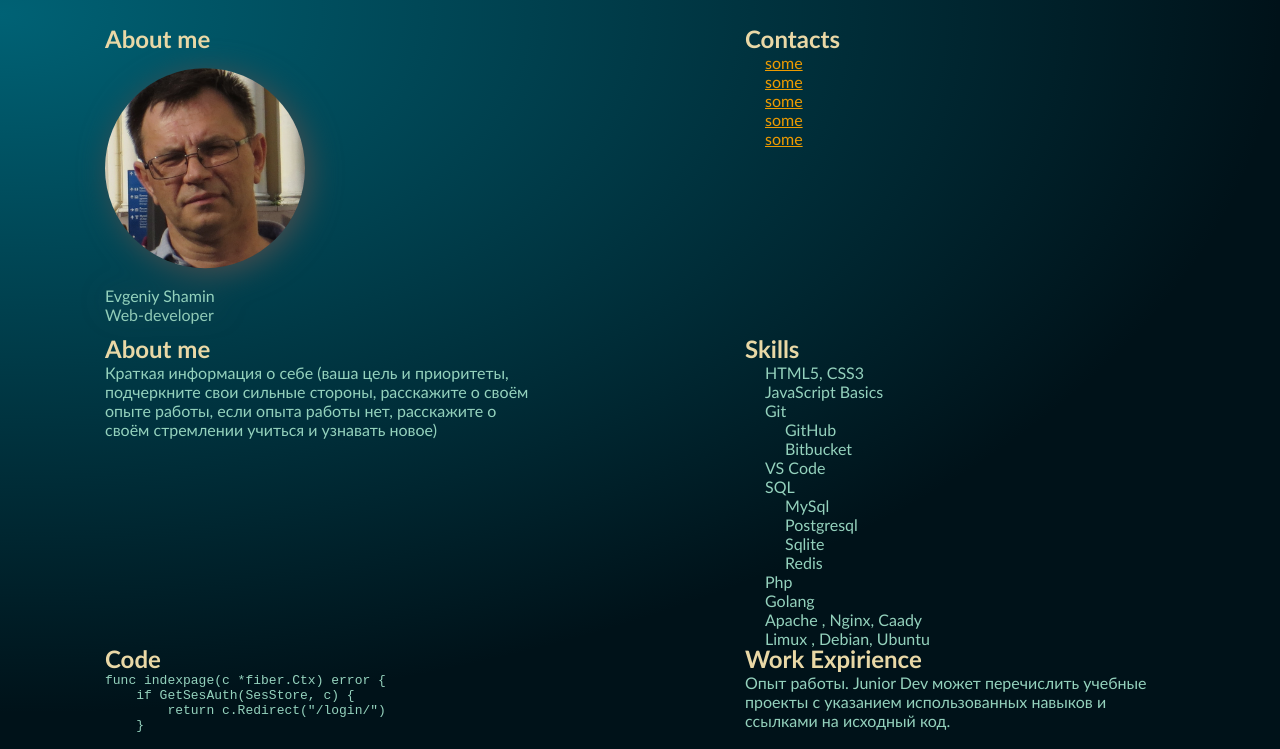
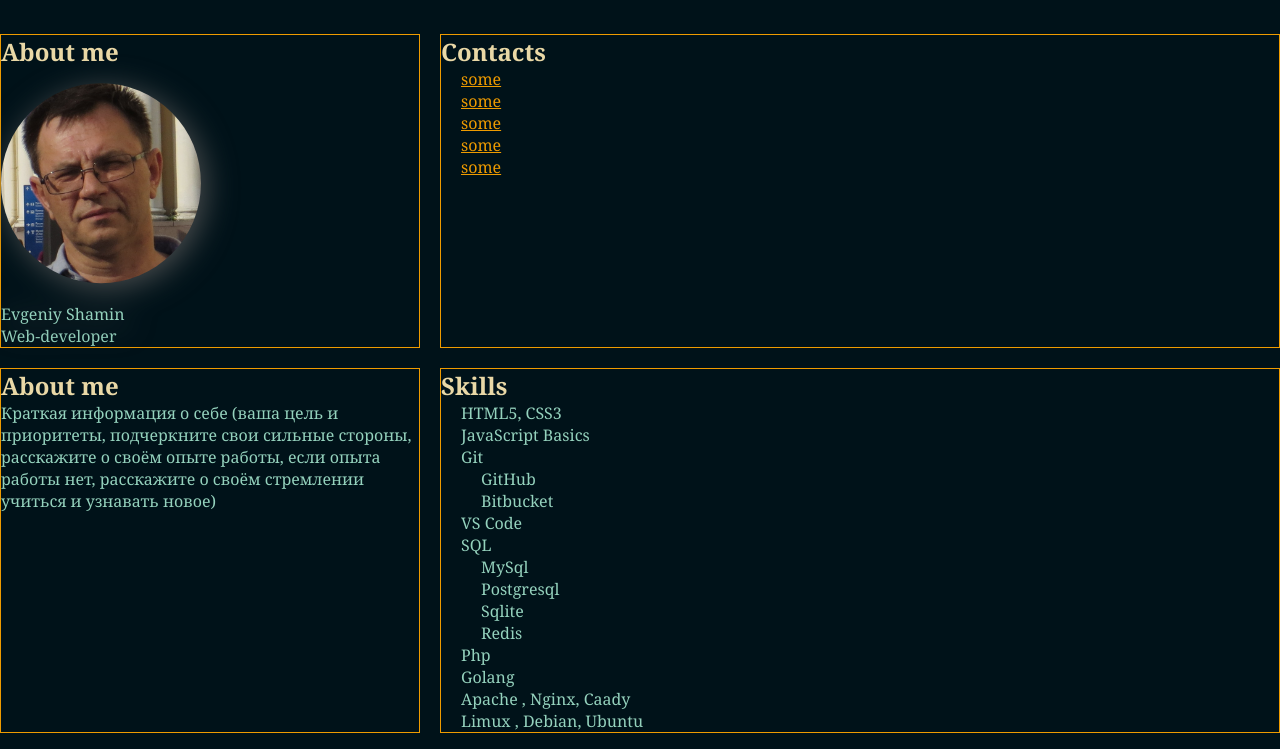
Before and after one commit to Rolbeth/rsschool-cv, a plain HTML site: page index.html in a window 1280 px wide. Shown: the part 86-835 px from the top of the page. Drawn offline with Linux system fonts and the light colour scheme.

Commit message:
fix: verstka

```diff
--- a/index.html
+++ b/index.html
@@ -12,7 +12,10 @@
 <body>
 
     <header>
-        <h1>Evgeniy Shamin</h1>
+        <div>
+            <h1>Evgeniy Shamin</h1>
+            <span>Web developer</span>
+        </div>
         <nav>
             <a href="#">link</a>
             <a href="#">link</a>
@@ -24,6 +27,7 @@
     </header>
 
     <main>
+
         <section>
             <h2>About me </h2>
             <figure>
@@ -35,6 +39,7 @@
             </p>
 
         </section>
+
         <section>
             <h2>Contacts </h2>
 
--- a/styles/style.css
+++ b/styles/style.css
@@ -1,4 +1,3 @@
-
 /*
 #001219
 #005F73
@@ -25,31 +24,42 @@
 
 html, body {
     height: 100%;
-    /* font-family: Georgia, 'Times New Roman', Times, serif; */
-    font-family: 'Trebuchet MS', 'Lucida Sans Unicode', 'Lucida Grande', 'Lucida Sans', Arial, sans-serif;
-        background: rgb(0,18,25);
+    font-family: Georgia, 'Times New Roman', Times, serif;
+    /* font-family: 'Trebuchet MS', 'Lucida Sans Unicode', 'Lucida Grande', 'Lucida Sans', Arial, sans-serif; */
+    background: rgb(0, 18, 25);
 }
 
 body {
     display: grid;
     grid-template-rows: 100px 1fr 100px;
+    grid-template-columns: auto;
+    gap: 20px;
+    grid-auto-columns: minmax(500px, 1400px);
+
     justify-content: center;
+    align-items: center;
 
     color: #94D2BD;
+
+
+    /* grid-template-areas:
+    "head head"
+    "left right"
+    "foot foot"
+    ; */
+
     /* background: linear-gradient(-45deg, rgba(0,18,25,1) 0%, rgba(0,95,115,1) 16%, rgba(0,18,25,1) 100%); */
     /* background: radial-gradient(circle, rgba(0,18,25,0.1) 0%, rgba(0,95,115,1) 16%, rgba(0,18,25,1) 83%); */
-
-    background: radial-gradient(ellipse farthest-side at left 100px ,rgb(0, 98, 117), transparent);
+    /* background: radial-gradient(ellipse farthest-side at left 100px ,rgb(0, 98, 117), transparent); */
 }
 
-a{
-    color: #EE9B00;
-}
-
-h1,
-h2{
-    color:#E9D8A6;
-}
+/* header{
+    grid-area: head;
+} */
+/*
+footer{
+    grid-area: foot;
+} */
 
 header,
 footer {
@@ -58,13 +68,7 @@ footer {
     align-items: center;
 }
 
-ul {
-    list-style: none;
-    padding-left: 20px;
-}
-
 nav {
-
     flex: 1 0 auto;
     display: flex;
     justify-content: space-around;
@@ -74,50 +78,81 @@ nav {
 nav a {
     /* color: rgb(129, 87, 243); */
     text-decoration: none;
-
 }
 
 nav a:hover {
     animation: link 0.4s linear;
-
 }
 
 main {
 
-    display: flex;
+    display: grid;
+    grid-template-areas:
+        "left right"
+    ;
+
+    grid-template-columns: 1fr 2fr;
+    gap: 20px;
+
+    justify-content: space-around;
+    align-items: stretch;
+    max-width: 1400px ;
+
+    /* display: flex;
     justify-content: space-around;
     align-items: center;
     flex-flow: row wrap;
 
-    max-width: 1600px;
+    max-width: 1600px; */
 }
 
 section {
 
-    flex: 0 0 450px;
+    border: 1px solid #EE9B00;
+
+    /* flex: 0 0 450px;
 
     max-width: 500px;
     height: 300px;
     min-width: 300px;
     margin-bottom: 10px;
-    padding: 10px;
+    padding: 10px; */
+
 
     /* box-shadow: 3px 3px 4px rgb(75, 34, 121), -3px -3px 4px rgb(78, 218, 243);
     border: 2px solid rgb(26, 4, 228);
     border-radius: 5px; */
 }
 
-figure{
+
+ul {
+    list-style: none;
+    padding-left: 20px;
+}
+
+
+figure {
     filter: drop-shadow(5px 5px 15px rgb(73, 76, 77));
 
 }
 
-.out-path{
+.out-path {
 
     clip-path: circle(100px at 50% 50%);
     overflow: hidden;
-    box-shadow: 2px 3px 5px 15px rgba(0,0,0,0.9);
+    box-shadow: 2px 3px 5px 15px rgba(0, 0, 0, 0.9);
 }
+
+a {
+    color: #EE9B00;
+}
+
+h1,
+h2 {
+    color: #E9D8A6;
+}
+
+
 
 @keyframes link {
     from {
```
